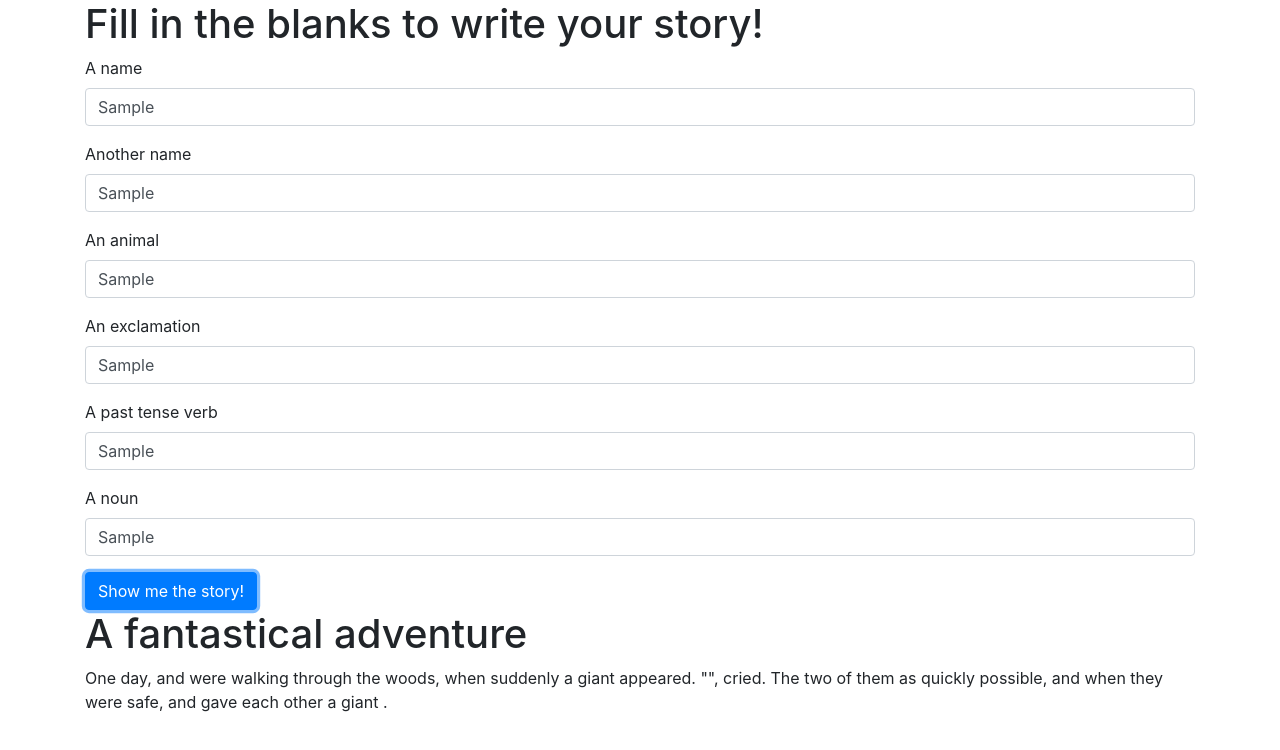
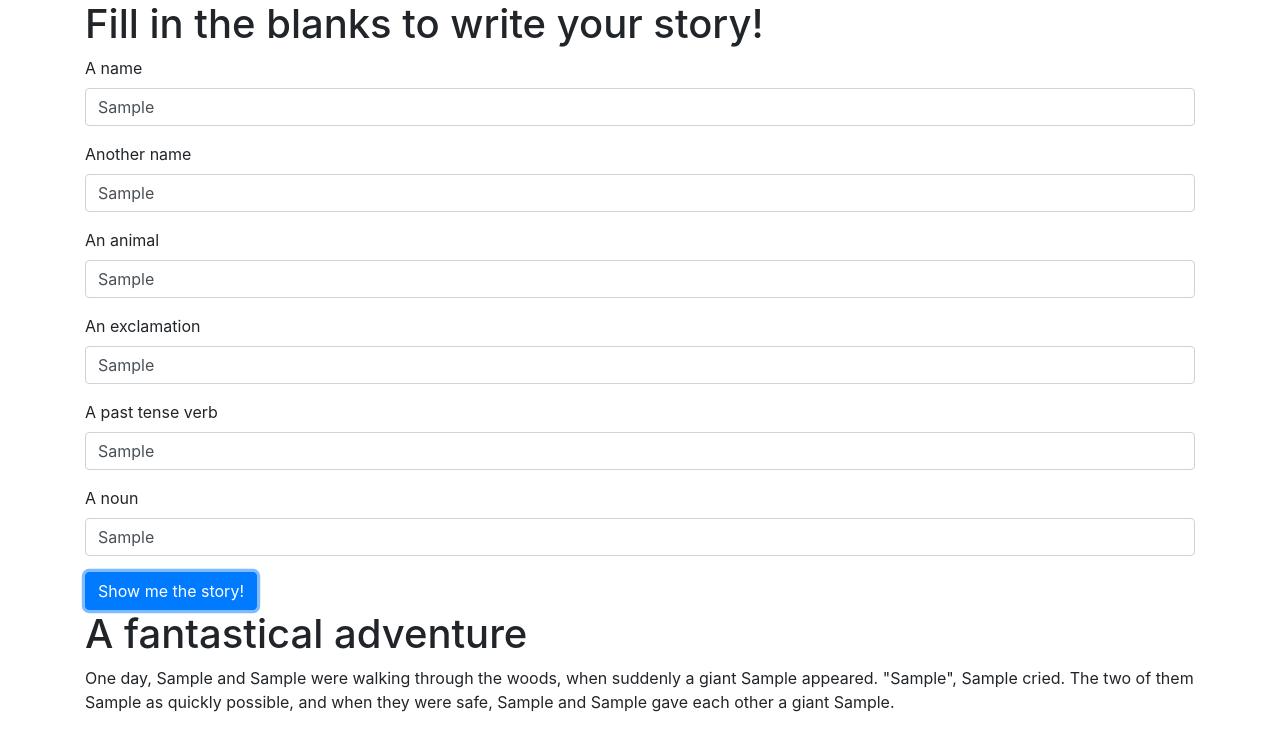
Before and after one commit to jimpalowski/madlibs, a plain HTML site: page index.html in a window 1280 px wide. Both pictures are taken after typing "Sample", "Sample", "Sample", "Sample", "Sample", "Sample" into the empty fields and a click on the button "Show me the story!". Drawn offline with nearby package versions, Linux system fonts and the light colour scheme.

```diff
--- a/index.html
+++ b/index.html
@@ -4,7 +4,7 @@
     <link rel="stylesheet" href="https://maxcdn.bootstrapcdn.com/bootstrap/4.0.0/css/bootstrap.min.css" integrity="sha384-Gn5384xqQ1aoWXA+058RXPxPg6fy4IWvTNh0E263XmFcJlSAwiGgFAW/dAiS6JXm" crossorigin="anonymous">
     <link href="css/styles.css" rel="stylesheet" type="text/css">
     <script src="js/jquery-3.3.1.js"></script>
-    <script src="js/scripts.js"></script>
+    <script src="js/index.js"></script>
     <title>madlibs</title>
   </head>
   <body>
@@ -41,7 +41,7 @@
         </form>
       </div>
 
-        <div id="story">
+        <div id="letter">
           <h1>A fantastical adventure</h1>
           <p>
             One day, <span class="person1"></span> and <span class="person2"></span> were walking
--- /dev/null
+++ b/js/index.js
@@ -0,0 +1,21 @@
+$(document).ready(function() {
+  $("#formOne").submit(function(event) {
+    var person1Input = $("input#person1").val();
+    var person2Input = $("input#person2").val();
+    var animalInput= $("input#animal").val();
+    var exclamationInput = $("input#exclamation").val();
+    var verbInput = $("input#verb").val();
+    var nounInput = $("input#noun").val();
+
+    $(".person1").text(person1Input);
+    $(".person2").text(person2Input);
+    $(".animal").text(animalInput);
+    $(".exclamation").text(exclamationInput);
+    $(".verb").text(verbInput);
+    $(".noun").text(nounInput);
+
+    $("#letter").show();
+
+    event.preventDefault();
+  });
+});
```
